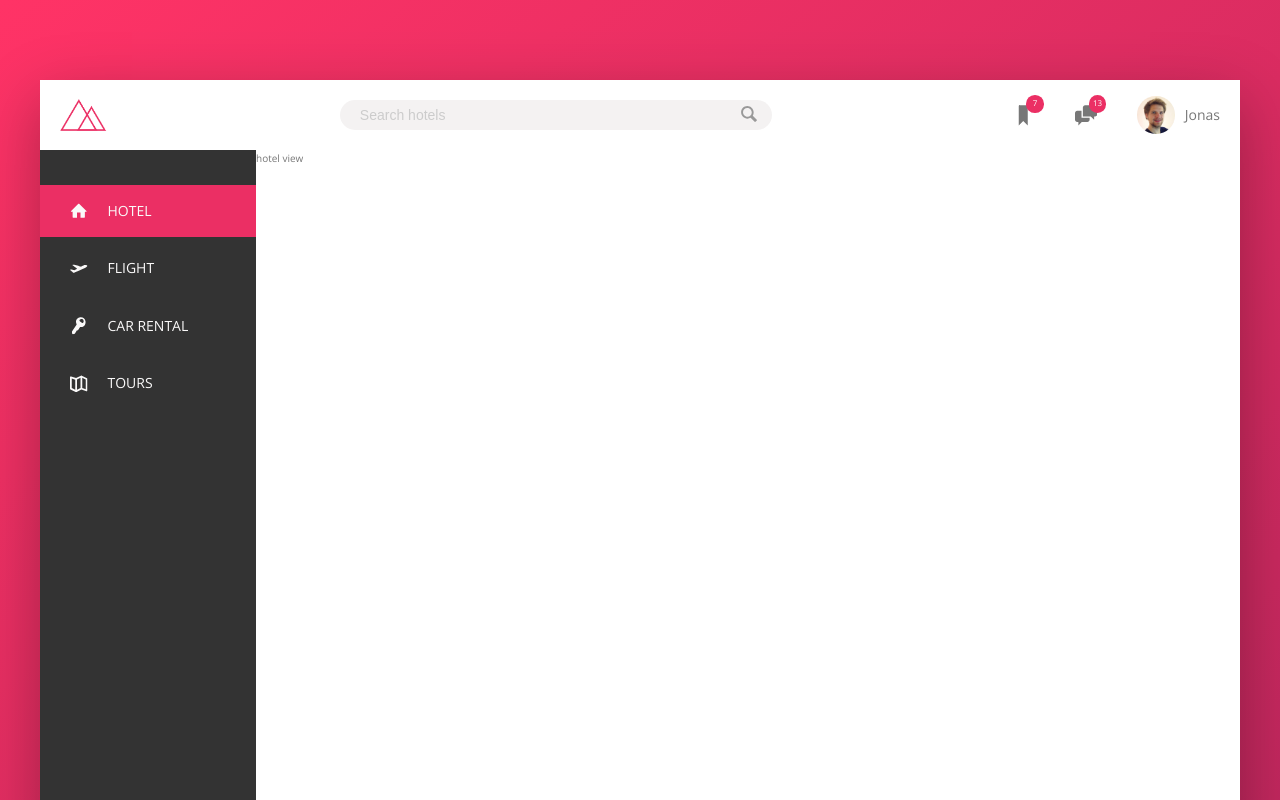
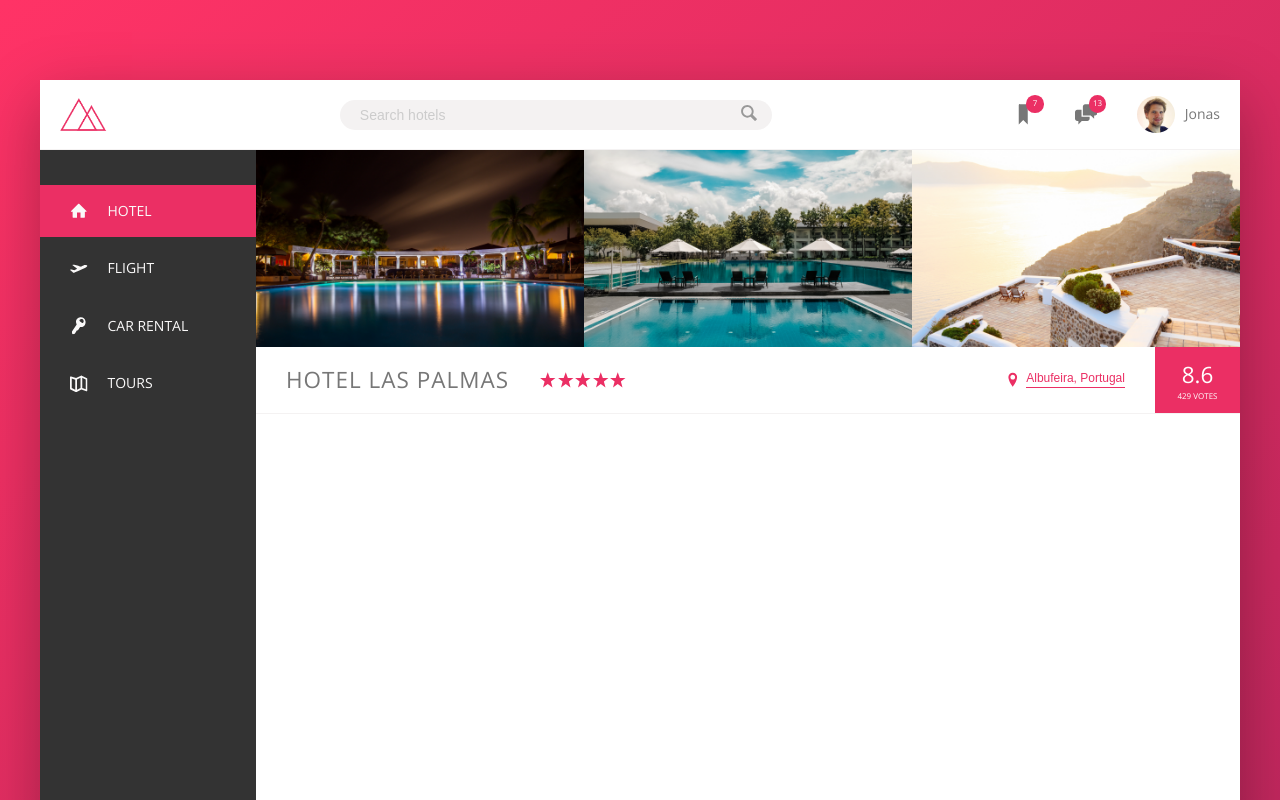
Before and after one commit to mohammadmaninang94/trillo, a React (Create React App) app: page / in a window 1280 px wide. Shown: the top 800 px of the page. Built offline with nearby package versions, Linux system fonts and the light colour scheme.

Commit message:
added gallery component and overview component

```diff
--- a/src/App.js
+++ b/src/App.js
@@ -1,5 +1,7 @@
 import Header from './components/header/header.component';
 import Sidebar from './components/sidebar/sidebar.component';
+import Gallery from './components/gallery/gallery.component';
+import Overview from './components/overview/overview.component';
 
 function App() {
   return (
@@ -8,7 +10,8 @@
       <div className='content'>
         <Sidebar />
         <main className='hotel-view'>
-          hotel view
+          <Gallery />
+          <Overview />
         </main>
       </div>
     </div>
--- /dev/null
+++ b/src/components/gallery/gallery.component.jsx
@@ -0,0 +1,17 @@
+import './gallery.styles.scss';
+
+const Gallery = () => (
+    <div className='gallery'>
+        <figure className='gallery__item'>
+            <img src='img/hotel-1.jpg' alt='Hotel 1' className='gallery__photo' />
+        </figure>
+        <figure>
+            <img src='img/hotel-2.jpg' alt='Hotel 2' className='gallery__photo' />
+        </figure>
+        <figure>
+            <img src='img/hotel-3.jpg' alt='Hotel 3' className='gallery__photo' />
+        </figure>
+    </div>
+);
+
+export default Gallery;
--- /dev/null
+++ b/src/components/gallery/gallery.styles.scss
@@ -0,0 +1,8 @@
+.gallery {
+  display: flex;
+
+  &__photo {
+    width: 100%;
+    display: block;
+  }
+}
--- a/src/components/header/header.styles.scss
+++ b/src/components/header/header.styles.scss
@@ -1,7 +1,7 @@
 .header {
   height: 7rem;
   background-color: var(--color-white);
-  border-bottom: var(--color-grey-light-2);
+  border-bottom: 1px solid var(--color-grey-light-2);
   display: flex;
   justify-content: space-between;
   align-items: center;
--- /dev/null
+++ b/src/components/overview/overview.component.jsx
@@ -0,0 +1,37 @@
+
+import './overview.styles.scss';
+
+const Overview = () => (
+    <div className='overview'>
+        <h1 className='overview__title'>Hotel Las Palmas</h1>
+        <div className='overview__stars'>
+            <svg className="overview__icon-star">
+                <use xlinkHref="img/sprite.svg#icon-star"></use>
+            </svg>
+            <svg className="overview__icon-star">
+                <use xlinkHref="img/sprite.svg#icon-star"></use>
+            </svg>
+            <svg className="overview__icon-star">
+                <use xlinkHref="img/sprite.svg#icon-star"></use>
+            </svg>
+            <svg className="overview__icon-star">
+                <use xlinkHref="img/sprite.svg#icon-star"></use>
+            </svg>
+            <svg className="overview__icon-star">
+                <use xlinkHref="img/sprite.svg#icon-star"></use>
+            </svg>
+        </div>
+        <div className='overview__location'>
+            <svg className='overview__icon-location'>
+                <use xlinkHref="img/sprite.svg#icon-location-pin"></use>
+            </svg>
+            <button type='button' className='btn-inline'>Albufeira, Portugal</button>
+        </div>
+        <div className='overview__rating'>
+            <div className='overview__rating-average'>8.6</div>
+            <div className='overview__rating-votes'>429 votes</div>
+        </div>
+    </div>
+);
+
+export default Overview;
--- /dev/null
+++ b/src/components/overview/overview.styles.scss
@@ -0,0 +1,62 @@
+.overview {
+  display: flex;
+  align-items: center;
+  border-bottom: 1px solid var(--color-grey-light-2);
+
+  &__title {
+    font-size: 2.25rem;
+    font-weight: 300;
+    letter-spacing: 1px;
+    text-transform: uppercase;
+    padding: 1.5rem 3rem;
+  }
+
+  &__stars {
+    margin-right: auto;
+    color: var(--color-primary);
+
+    display: flex;
+  }
+
+  &__location {
+    font-size: 1.2rem;
+
+    display: flex;
+    align-items: center;
+  }
+
+  &__icon-star,
+  &__icon-location {
+    width: 1.75rem;
+    height: 1.75rem;
+    fill: var(--color-primary);
+  }
+
+  &__icon-location {
+    margin-right: 0.5rem;
+  }
+
+  &__rating {
+    align-self: stretch;
+    padding: 0 2.25rem;
+    margin-left: 3rem;
+    background-color: var(--color-primary);
+    color: var(--color-white);
+
+    display: flex;
+    flex-direction: column;
+    justify-content: center;
+    align-items: center;
+  }
+
+  &__rating-average {
+    font-size: 2.25rem;
+    font-weight: 300;
+    margin-bottom: -3px;
+  }
+
+  &__rating-votes {
+    font-size: 0.8rem;
+    text-transform: uppercase;
+  }
+}
--- a/src/sass/_layout.scss
+++ b/src/sass/_layout.scss
@@ -17,3 +17,40 @@
   //testing
   height: 80rem;
 }
+
+.btn-inline {
+  border: none;
+  color: var(--color-primary);
+  font-size: inherit;
+  border-bottom: 1px solid currentColor;
+  cursor: pointer;
+  background-color: transparent;
+  display: inline-block;
+  padding-bottom: 2px;
+
+  &:hover {
+    color: var(--color-grey-dark-1);
+  }
+
+  &:focus {
+    outline: none;
+    animation: pulsate 1s infinite;
+  }
+}
+
+@keyframes pulsate {
+  0% {
+    transform: scale(1);
+    box-shadow: none;
+  }
+
+  50% {
+    transform: scale(1.05);
+    box-shadow: 0 1rem 4rem rgba(0, 0, 0, 0.25);
+  }
+
+  100% {
+    transform: scale(1);
+    box-shadow: none;
+  }
+}
```
Also changed, not shown: 1 other file (tests, documents, lock files or other folders).
